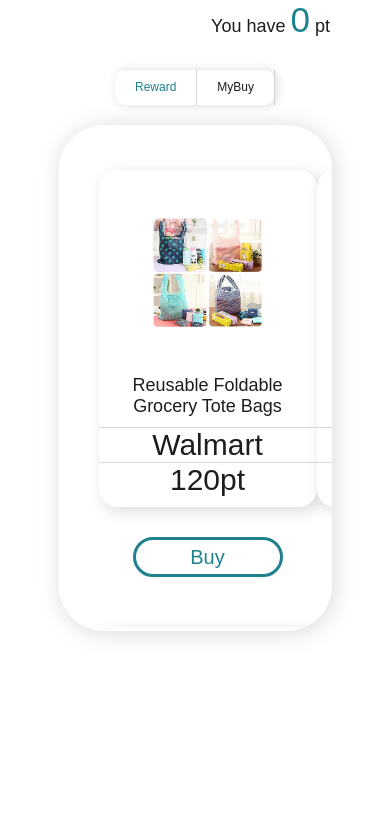
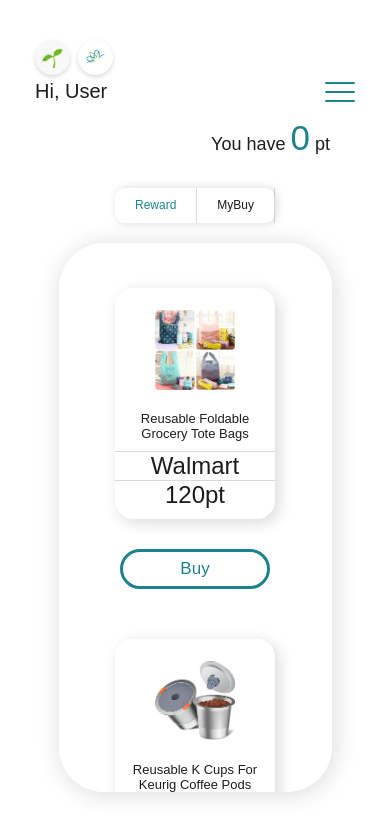
Before and after one commit to Hyerin22/MyZERO, a React (Create React App) app in the folder react-front-end/: page /Reward in a window 390 px wide. Shown: the top 838 px of the page. Built offline with nearby package versions, Linux system fonts and the light colour scheme; no server answers.

Commit message:
Store responsive done

```diff
--- a/react-front-end/src/components/MyBuyInfo.js
+++ b/react-front-end/src/components/MyBuyInfo.js
@@ -23,7 +23,7 @@ export default function MyBuyInfo() {
             <div className="MBInfo-history" key={history.id}>
               <p>{history.date}</p>
               <p>{history.brandName}</p>
-              <p>{history.deductedPoints} pt</p>
+              <p>-{history.deductedPoints} pt</p>
               <p>{history.remainingPoints} pt</p>
             </div>
           ))}
--- a/react-front-end/src/pages/MyBuy.js
+++ b/react-front-end/src/pages/MyBuy.js
@@ -8,6 +8,7 @@ import TabGroup from "../components/TabGroup";
 import Sidebar from "../components/Sidebar";
 import Reward from "./Reward";
 import MyBuyInfo from "../components/MyBuyInfo";
+import HamburgerNav from "../components/HamburgerNav";
 
 export default function MyBuy() {
   // for the tab menu
@@ -19,9 +20,16 @@ export default function MyBuy() {
     MyBuy: MyBuyInfo,
   };
 
+  // for Hamburger menu
+  const [isOpen, setIsOpen] = useState(false);
+  const toggleMenu = () => {
+    setIsOpen(!isOpen);
+  };
+
   return (
     <div className="home-container">
       <Sidebar />
+      <HamburgerNav isOpen={isOpen} onClick={toggleMenu} />
       <div className="home-main">
         <div className="home-top">
           <DisplayPointTxt
--- a/react-front-end/src/pages/Store.js
+++ b/react-front-end/src/pages/Store.js
@@ -9,6 +9,7 @@ import TabGroup from "../components/TabGroup";
 import Sidebar from "../components/Sidebar";
 import Reward from "./Reward";
 import MyBuyInfo from "../components/MyBuyInfo";
+import HamburgerNav from "../components/HamburgerNav";
 
 export default function Store() {
   // for the tab menu
@@ -20,9 +21,16 @@ export default function Store() {
     MyBuy: MyBuyInfo,
   };
 
+  // for Hamburger menu
+  const [isOpen, setIsOpen] = useState(false);
+  const toggleMenu = () => {
+    setIsOpen(!isOpen);
+  };
+
   return (
     <div className="home-container">
       <Sidebar />
+      <HamburgerNav isOpen={isOpen} onClick={toggleMenu} />
       <div className="home-main">
         <div className="home-top">
           <DisplayPointTxt
--- a/react-front-end/src/styles/Reward.scss
+++ b/react-front-end/src/styles/Reward.scss
@@ -5,3 +5,14 @@
   grid-template-columns: 1fr 1fr 1fr;
   grid-gap: 50px 0;
 }
+
+@media only screen and (max-width: 600px) {
+  .reward-cont {
+    grid-template-columns: 1fr;
+  }
+}
+@media only screen and (min-width: 601px) and (max-width: 1024px) {
+  .reward-cont {
+    grid-template-columns: 1fr 1fr;
+  }
+}
--- a/react-front-end/src/styles/components/Button.scss
+++ b/react-front-end/src/styles/components/Button.scss
@@ -11,7 +11,7 @@
     button {
       width: 150px !important;
       height: 40px !important;
-      font-size: 20px !important;
+      font-size: 17px !important;
     }
   }
 }
--- a/react-front-end/src/styles/components/MyBuyInfo.scss
+++ b/react-front-end/src/styles/components/MyBuyInfo.scss
@@ -18,32 +18,29 @@
       border-radius: 18px 18px 0px 0px;
       border: none;
       padding: 10px 30px;
-      margin-left: 35px;
+      margin-left: 10%;
     }
   }
 
   .MBInfo-content-box {
-    width: 850px;
+    // width: 850px;
+    width: 50vw;
     margin: 0 auto;
     height: auto;
     background-color: $secondBgColor;
     box-shadow: 2px 2px 25px 0px rgba(0, 0, 0, 0.15);
     padding: 35px;
     border-radius: 18px;
-    // display: grid;
-    // grid-template-columns: 1fr 1fr;
-    // grid-template-rows: repeat(8, 1fr);
     display: flex;
     flex-wrap: wrap;
 
     .MBInfo-history {
       display: flex;
       border-bottom: solid 1px rgba(29, 29, 29, 0.3);
-      // margin-top: 20px;
-      margin-right: 40px;
-      // margin-bottom: 20px;
+      text-align: center;
       align-items: center;
-      width: 50%;
+      // width: 50%;
+      width: 50vw;
 
       p {
         font-weight: 400;
@@ -65,3 +62,73 @@
     }
   }
 }
+
+@media only screen and (max-width: 600px) {
+  .MyBuyInfo-cont {
+    .MBInfo-tab-container {
+      .MBInfo-tab {
+        padding: 5px 10px;
+        font-size: 10px;
+        border-radius: 8px 8px 0 0;
+      }
+    }
+    .MBInfo-content-box {
+      padding: 10px 15px;
+
+      .MBInfo-history {
+        margin: 10px 0;
+
+        p {
+          font-size: 12px;
+          margin: 0;
+        }
+      }
+    }
+
+    .MBInfo-products {
+      grid-template-columns: 1fr;
+
+      p {
+        font-size: 16px;
+      }
+    }
+  }
+}
+
+@media only screen and (min-width: 601px) and (max-width: 768px) {
+  .MyBuyInfo-cont {
+    .MBInfo-tab-container {
+      .MBInfo-tab {
+        font-size: 12px;
+      }
+    }
+
+    .MBInfo-content-box {
+      .MBInfo-history {
+        p {
+          margin-right: 15px;
+        }
+      }
+    }
+
+    .MBInfo-products {
+      grid-template-columns: 1fr 1fr;
+
+      p {
+        font-size: 18px;
+      }
+    }
+  }
+}
+
+@media only screen and (min-width: 769px) and (max-width: 1024px) {
+  .MyBuyInfo-cont {
+    .MBInfo-products {
+      grid-template-columns: 1fr 1fr 1fr;
+
+      p {
+        font-size: 20px;
+      }
+    }
+  }
+}
--- a/react-front-end/src/styles/components/Products.scss
+++ b/react-front-end/src/styles/components/Products.scss
@@ -5,7 +5,8 @@
   flex-direction: column;
   align-items: center;
   .prod-box {
-    height: auto;
+    height: 30vh;
+    // height: auto;
     border-radius: 18px;
     background: $white;
     box-shadow: 4px 4px 15px 0px rgba(0, 0, 0, 0.15);
@@ -46,3 +47,48 @@
     }
   }
 }
+
+@media only screen and (max-width: 600px) {
+  .prod-container {
+    .prod-box {
+      width: 160px !important;
+      height: 25vh;
+
+      div {
+        width: 160px !important;
+
+        p {
+          font-size: 24px !important;
+        }
+      }
+
+      .prod-name {
+        p {
+          font-size: 13px !important;
+        }
+      }
+    }
+  }
+}
+
+@media only screen and (min-width: 601px) and (max-width: 1024px) {
+  .prod-container {
+    .prod-box {
+      width: 170px !important;
+
+      div {
+        width: 170px !important;
+
+        p {
+          font-size: 24px !important;
+        }
+      }
+
+      .prod-name {
+        p {
+          font-size: 13px !important;
+        }
+      }
+    }
+  }
+}
--- a/react-front-end/src/styles/components/TabGroup.scss
+++ b/react-front-end/src/styles/components/TabGroup.scss
@@ -60,6 +60,10 @@
       }
     }
   }
+
+  .content-box {
+    padding: 45px 25px !important;
+  }
 }
 
 @media only screen and (min-width: 601px) and (max-width: 768px) {
@@ -85,7 +89,7 @@
   }
 }
 
-@media only screen and (max-width: 800px) {
+@media only screen and (min-width: 601px) and (max-width: 800px) {
   .content-box {
     padding: 45px 40px !important;
     height: 60vh !important;
```
